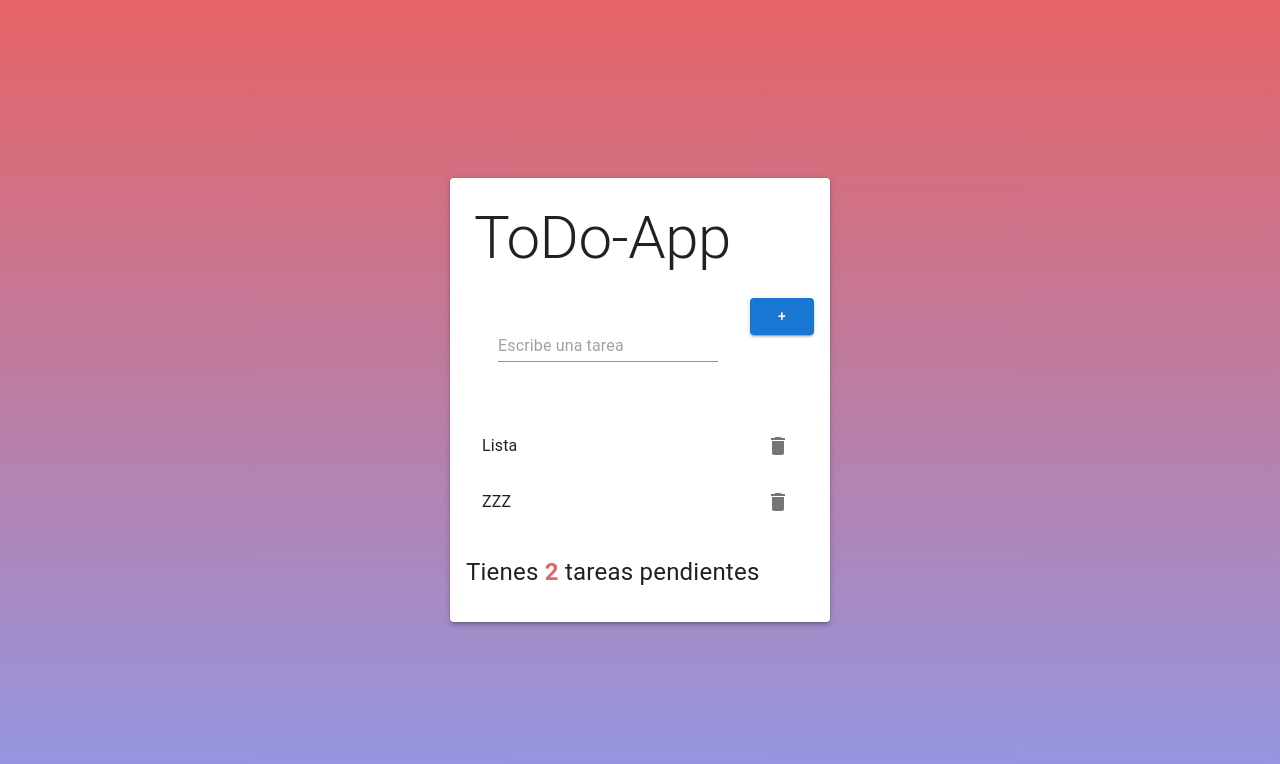
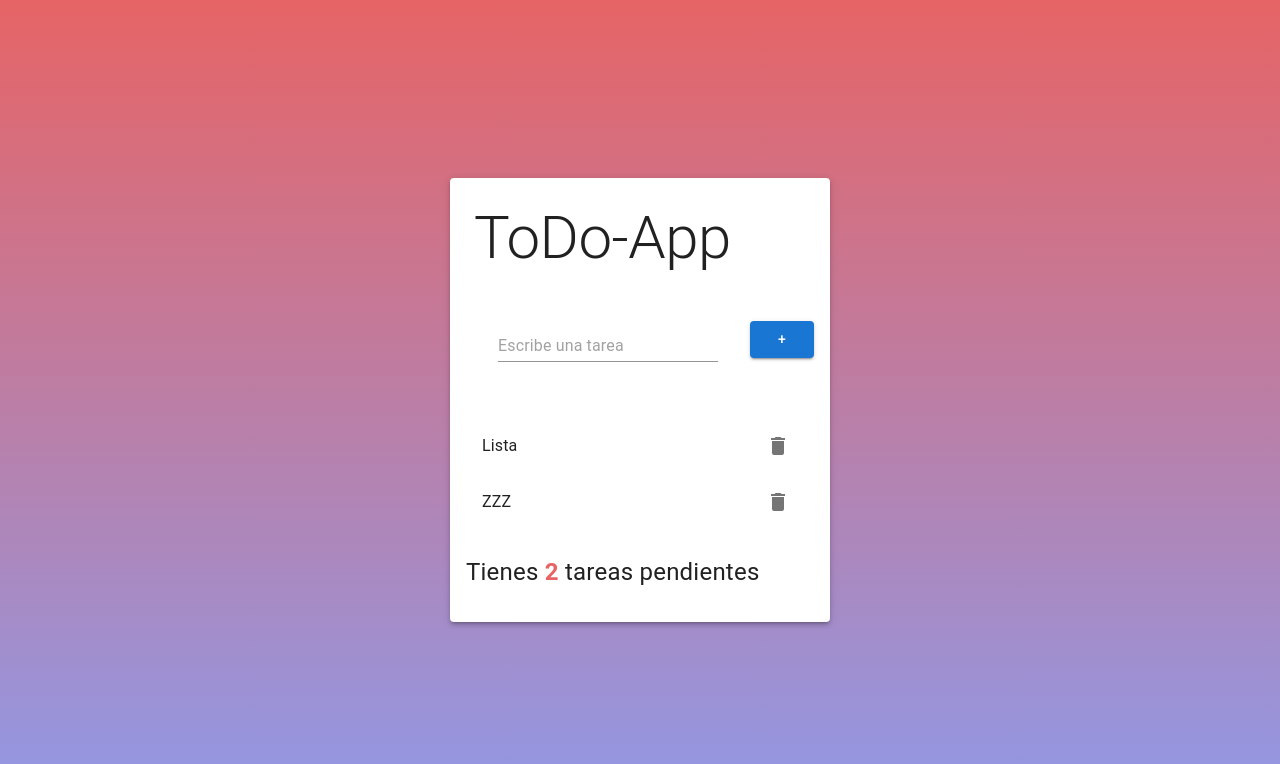
Before and after one commit to AleixTRP/M04UF2, a React (Create React App) app in the folder to_do/: page / in a window 1280 px wide. Shown: the top 764 px of the page. Built offline with nearby package versions, Linux system fonts and the light colour scheme.

Commit message:
Acabado el nuevo CSS

```diff
--- a/to_do/src/TaskForm.js
+++ b/to_do/src/TaskForm.js
@@ -24,8 +24,7 @@ class TaskForm extends React.Component
 			});
 		}}
     placeholder="Escribe una tarea" sx = {{ margin: 4 }} />
-		<Button variant="contained" type="button" sx = {{ }}onClick={() =>{
-
+		<Button variant="contained" type="button" sx = {{ position: 'relative', top: '23px'}}onClick={() =>{
 		 if(this.state.task.trim() == ""){
       		 this.setState({
 	        	task: ""
```
